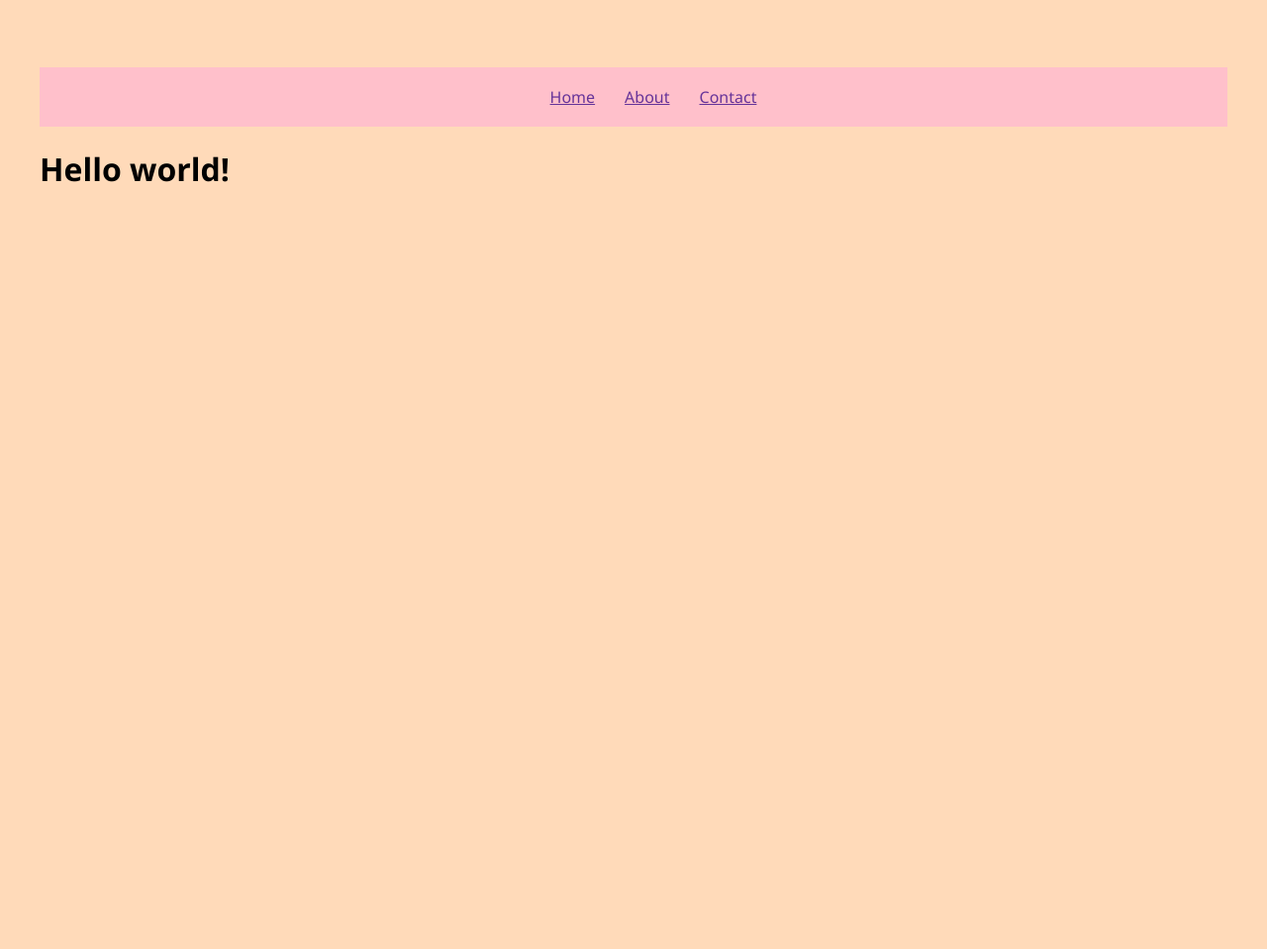
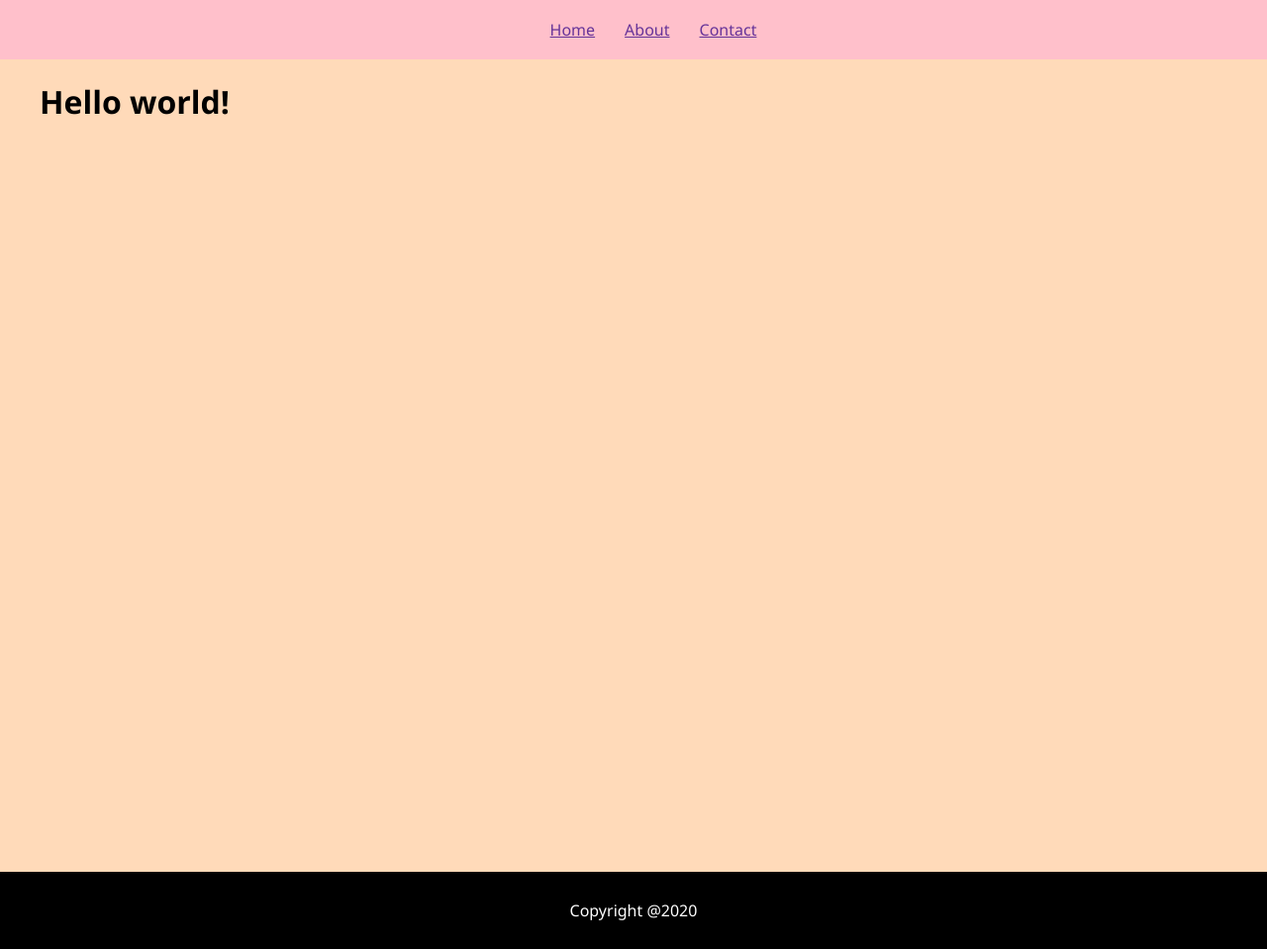
Before and after one commit to kourosh-neyestani/react-gatsby-application, a Gatsby site: page / in a window 1280 px wide. Shown: the whole page at 99% size. Before the commit the page ends 800 px from the top, so only its background shows below. Built offline with nearby package versions, Linux system fonts and the light colour scheme; Gatsby itself is replaced by a stand-in of ours.

Commit message:
add footer, update global styles

```diff
--- /dev/null
+++ b/src/components/footer.js
@@ -0,0 +1,10 @@
+import React from 'react'
+import styles from "./footer.module.scss"
+
+export default function Footer() {
+    return (
+        <footer className={styles.footer}>
+            <p>Copyright @2020</p>
+        </footer>
+    )
+}
--- /dev/null
+++ b/src/components/footer.module.scss
@@ -0,0 +1,10 @@
+.footer {
+    color: #fff;
+    text-align: center;
+    padding: 15px 0;
+    background: #000;
+
+    p {
+        line-height: 1;
+    }
+}
--- a/src/components/layout.js
+++ b/src/components/layout.js
@@ -1,12 +1,16 @@
 import React from "react"
 import styles from "./layout.module.scss"
 import Header from "./header"
+import Footer from "./footer"
 
 export default function Layout({ children }) {
   return (
-    <div className={styles.container}>
+    <div className={styles.wrapper}>
       <Header />
-      {children}
+      <div className={styles.container}>
+        <div className={styles.content}>{children}</div>
+      </div>
+      <Footer />
     </div>
   )
 }
--- a/src/components/layout.module.scss
+++ b/src/components/layout.module.scss
@@ -2,5 +2,8 @@
     width: 1200px;
     max-width: 100%;
     margin: auto;
-    padding: 60px 15px;
+
+    .content {
+        height: 100vh;
+    }
 }
```
Also changed, not shown: src/styles/global.css.
